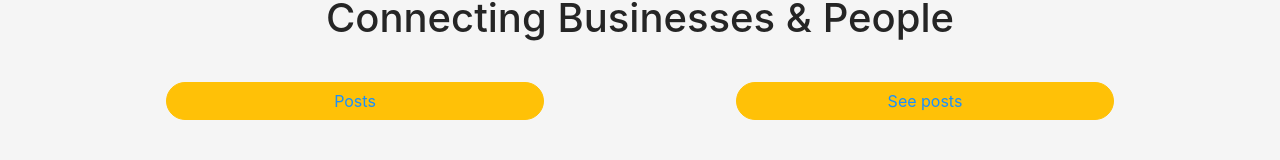
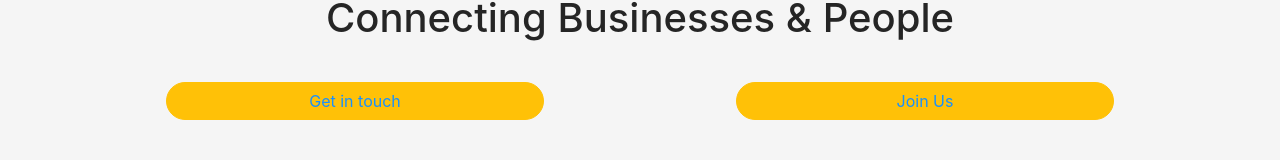
Before and after one commit to gitx5622/bodaorda, a React (Create React App) app: page / in a window 1280 px wide. Shown: the part 640-800 px from the top of the page. Built offline with nearby package versions, Linux system fonts and the light colour scheme.

Commit message:
changed layout

```diff
--- a/public/index.html
+++ b/public/index.html
@@ -16,7 +16,7 @@
     <link rel="stylesheet" href="https://cdnjs.cloudflare.com/ajax/libs/font-awesome/4.7.0/css/font-awesome.min.css">
     <link rel="manifest" href="%PUBLIC_URL%/manifest.json" />
 
-    <title>Boda_orda</title>
+    <title>BodaOrda</title>
   </head>
   <body>
     <noscript>You need to enable JavaScript to run this app.</noscript>
--- a/src/components/Main.js
+++ b/src/components/Main.js
@@ -41,10 +41,10 @@ class Main extends Component {
                     <h1>Connecting Businesses & People</h1>
                         <div className="row">
                             <div className="col">
-                                <button className="round-button btn btn-warning"><a href="/">Posts</a></button>
+                                <button className="round-button btn btn-warning"><a href="/">Get in touch</a></button>
                             </div>
                             <div className="col">
-                                <button className="round-button btn btn-warning"><a href="/">See posts</a></button>
+                                <button className="round-button btn btn-warning"><a href="/">Join Us</a></button>
                             </div>
                         </div>
                     </div>
```
